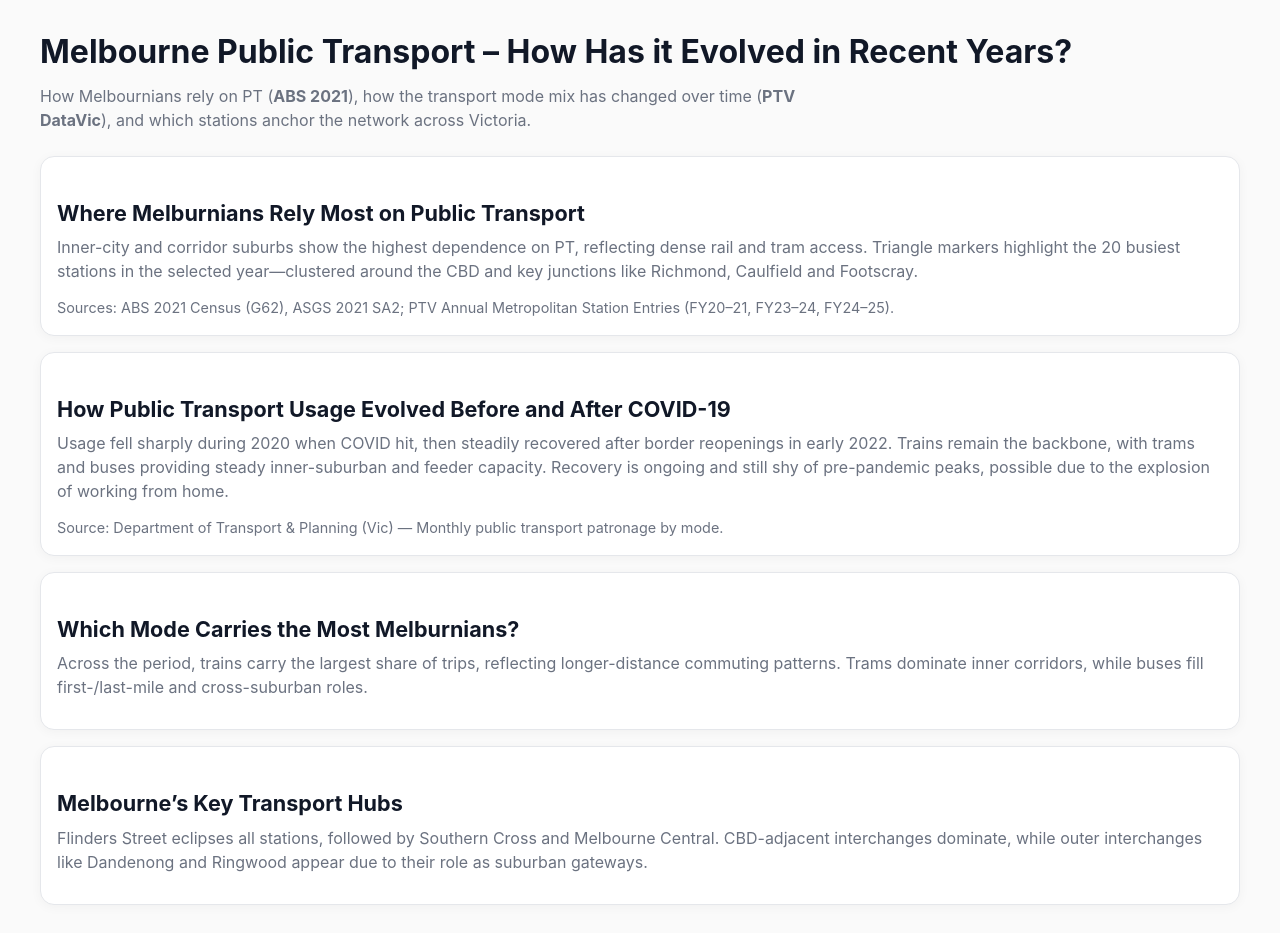
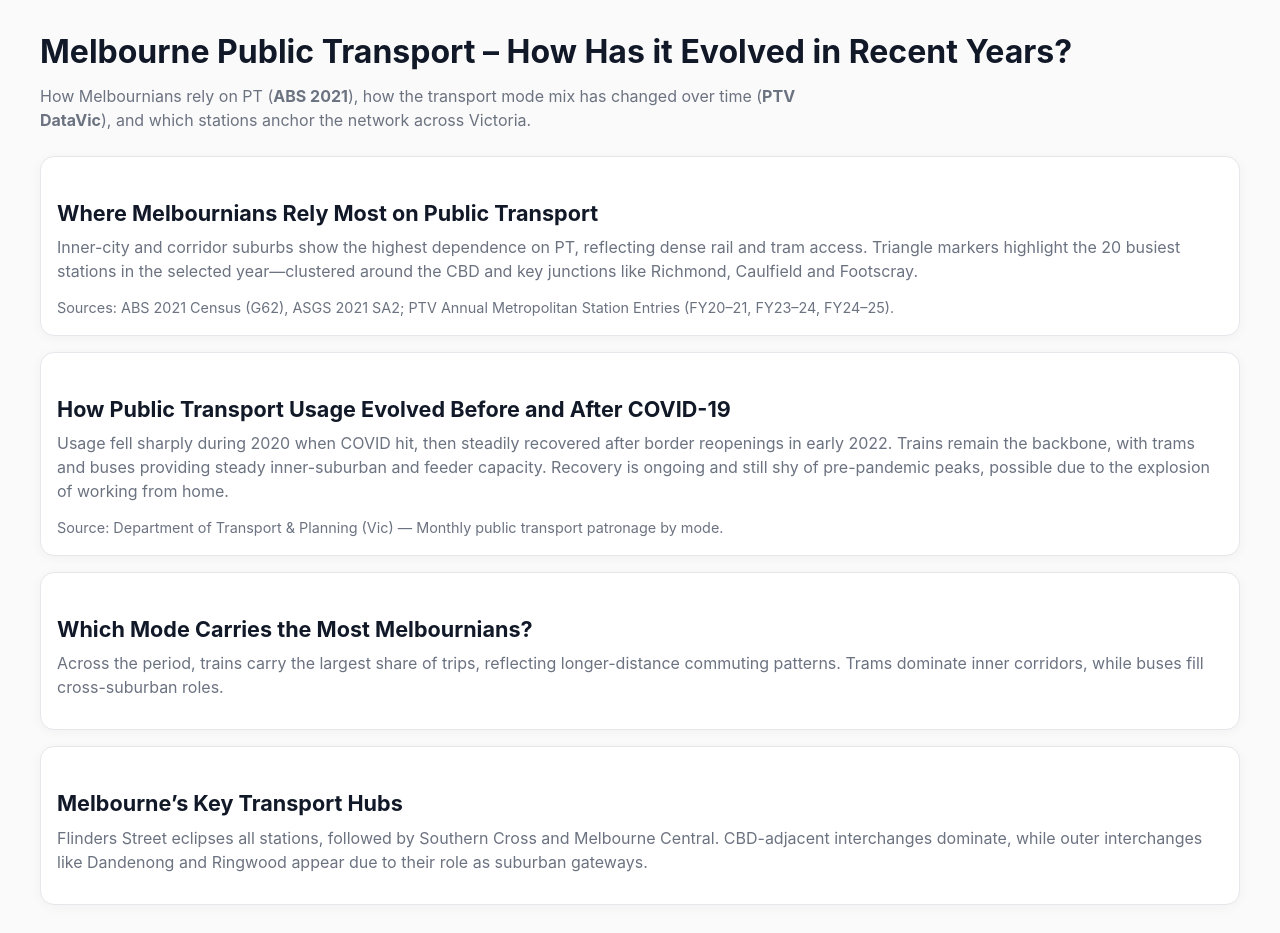
Before and after one commit to greg-uman/FIT3179, a plain HTML site: page index.html in a window 1280 px wide. Drawn offline with Linux system fonts and the light colour scheme; a script that the page names is missing.

Commit message:
Updated Captions

```diff
--- a/index.html
+++ b/index.html
@@ -35,7 +35,7 @@
 
     <!-- Section 1: Map (choropleth + station overlay) -->
     <section class="card">
-      <h2>Where Melburnians Rely Most on Public Transport</h2>
+      <h2>Where Melbournians Rely Most on Public Transport</h2>
       <p class="lead">Inner-city and corridor suburbs show the highest dependence on PT, reflecting dense rail and tram access. Triangle markers highlight the 20 busiest stations in the selected year—clustered around the CBD and key junctions like Richmond, Caulfield and Footscray.</p>
       <div id="map" class="vis"></div>
       <div class="smallnote">Sources: ABS 2021 Census (G62), ASGS 2021 SA2; PTV Annual Metropolitan Station Entries (FY20–21, FY23–24, FY24–25).</div>
@@ -51,8 +51,8 @@
 
     <!-- Section 3: Mode totals -->
     <section class="card">
-      <h2>Which Mode Carries the Most Melburnians?</h2>
-      <p class="lead">Across the period, trains carry the largest share of trips, reflecting longer-distance commuting patterns. Trams dominate inner corridors, while buses fill first-/last-mile and cross-suburban roles.</p>
+      <h2>Which Mode Carries the Most Melbournians?</h2>
+      <p class="lead">Across the period, trains carry the largest share of trips, reflecting longer-distance commuting patterns. Trams dominate inner corridors, while buses fill cross-suburban roles.</p>
       <div id="bars" class="vis"></div>
     </section>
 
```
